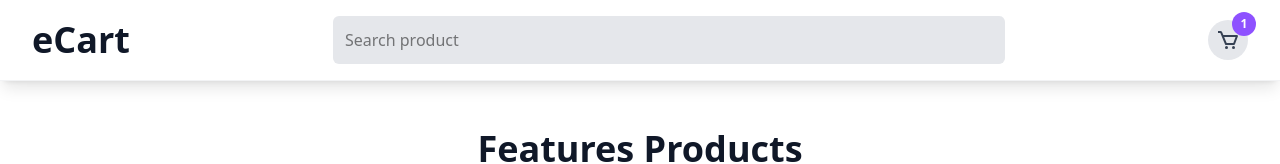
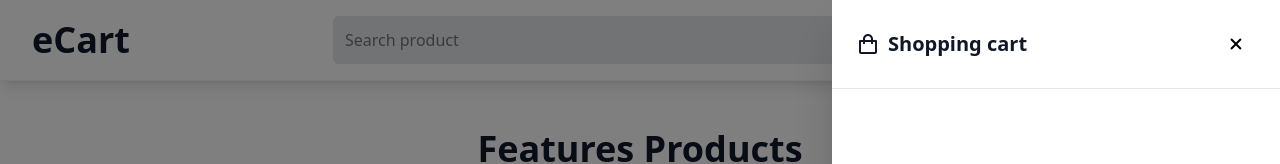
Before and after one commit to cherryBOOM28/react-redux-ecommerce, a React (Vite) app: page / in a window 1280 px wide. Shown: the top 164 px of the page. Built offline with nearby package versions, Linux system fonts and the light colour scheme.

Commit message:
add: added cart sidebar

```diff
--- a/src/App.jsx
+++ b/src/App.jsx
@@ -1,3 +1,4 @@
+import CartSidebar from './components/CartSidebar'
 import Header from './components/Header'
 import ProductGrid from './components/ProductGrid'
 
@@ -6,6 +7,7 @@ const App = () => {
     <div>
       <Header />
       <ProductGrid />
+      <CartSidebar />
     </div>
   )
 }
--- /dev/null
+++ b/src/components/CartSidebar.jsx
@@ -0,0 +1,32 @@
+import { BiShoppingBag, BiX } from 'react-icons/bi'
+
+const CartSidebar = () => {
+  return (
+    <>
+      {/* Backdrop */}
+      <div
+        className={`fixed inset-0 bg-black/50 blackdrop-blur-sm z-50 transition-all duration-300`}
+      ></div>
+
+      {/* Sidebar */}
+      <div
+        className={`fixed right-0 top-0 h-full w-full max-w-md bg-white shadow-2xl z-50 transform transition-transform duration-300 ease-in-out`}
+      >
+        {/* Header */}
+        <div className="flex items-center justify-between p-6 border-b border-gray-200">
+          <h2 className="text-xl font-bold text-gray-900 flex items-center space-x-2">
+            <BiShoppingBag className="w-6 h-6" />
+            <span>Shopping cart</span>
+          </h2>
+          <button className="p-2 hover:bg-gray-100 rounded-full transition-colors duration-200">
+            <BiX className="w-6 h-6" />
+          </button>
+        </div>
+
+
+      </div>
+    </>
+  )
+}
+
+export default CartSidebar
```
